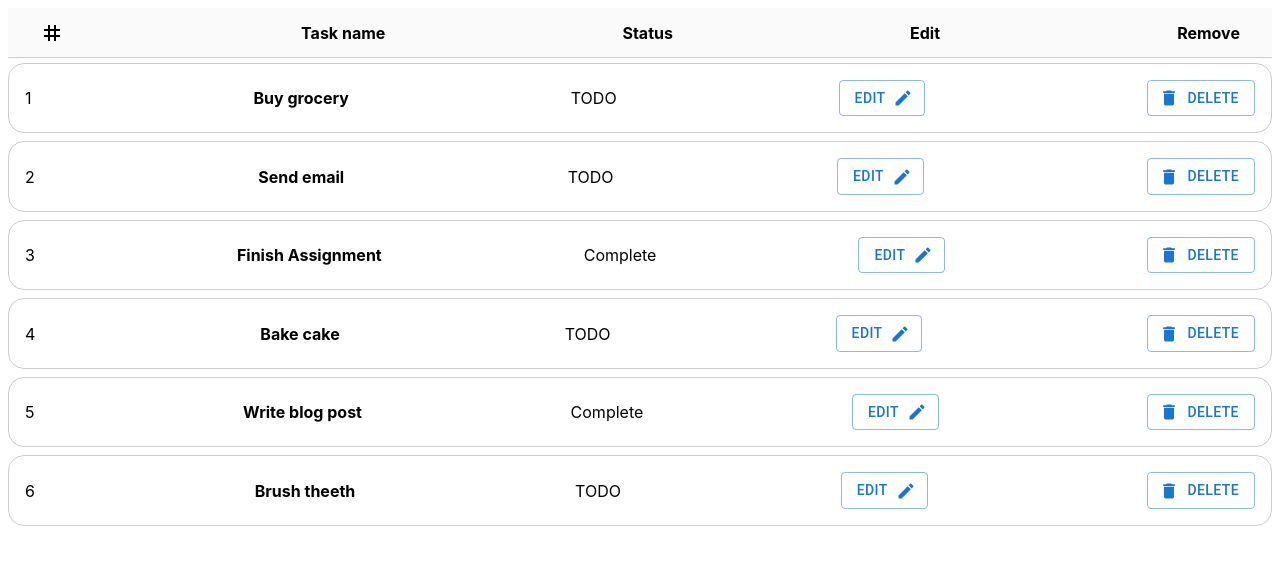
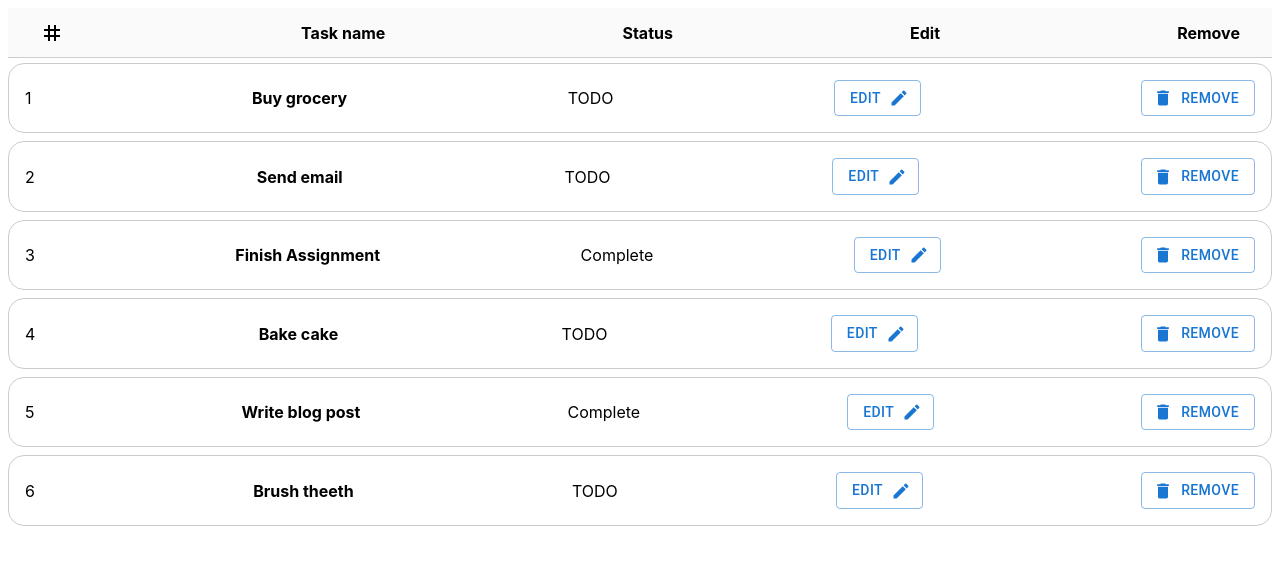
Before and after one commit to OlegAleksashov/ToDoList, a React (Create React App) app: page / in a window 1280 px wide. Shown: the top 564 px of the page. Built offline with nearby package versions, Linux system fonts and the light colour scheme.

Commit message:
added functionality for delete button

```diff
--- a/src/componets/Task/Task.jsx
+++ b/src/componets/Task/Task.jsx
@@ -7,7 +7,7 @@ import EditIcon from "@mui/icons-material/Edit";
 // <Stack direction="row" spacing={2}>
 // </Stack>
 
-const Task = ({ number, description, status }) => {
+const Task = ({ number, description, status, onDelete }) => {
   return (
     <li>
       {number}
@@ -18,8 +18,12 @@ const Task = ({ number, description, status }) => {
       <Button variant="outlined" endIcon={<EditIcon />}>
         Edit
       </Button>
-      <Button variant="outlined" startIcon={<DeleteIcon />}>
-        Delete
+      <Button
+        onClick={onDelete}
+        variant="outlined"
+        startIcon={<DeleteIcon />}
+      >
+        Remove
       </Button>
     </li>
   );
--- a/src/componets/TaskList/TaslList.jsx
+++ b/src/componets/TaskList/TaslList.jsx
@@ -1,18 +1,27 @@
-import React from "react";
-import { taskSearchResult } from "../../constant/mock";
+import React, { useState } from "react";
 import Task from "../Task/Task";
-import './TaskList.css'
+import "./TaskList.css";
 
-const TaslList = () => {
+const TaslList = ({ tasks }) => {
+  const [tasklist, setTasklist] = useState(tasks);
+
+  const handleDelete = (index) => {
+    const updatedTasks = tasklist.filter((item, i) => i !== index);
+    setTasklist(updatedTasks);
+  };
+
   return (
     <div>
       <ul>
-        {taskSearchResult.map((element, index) => (
+        {tasklist.map((element, index) => (
           <Task
             key={index}
             number={element.number}
             description={element.description}
             status={element.status}
+            onDelete={() => {
+              handleDelete(index);
+            }}
           />
         ))}
       </ul>
--- a/src/componets/TaskTable/TaskTable.jsx
+++ b/src/componets/TaskTable/TaskTable.jsx
@@ -1,12 +1,13 @@
 import React from "react";
 import HeaderOfTaskList from "../HeaderOfTaskList/HeaderOfTaskList";
 import TaskList from "../TaskList/TaslList";
+import { taskSearchResult } from "../../constant/mock";
 
 const TaskTable = () => {
   return (
     <>
       <HeaderOfTaskList />
-      <TaskList/>
+      <TaskList tasks={taskSearchResult}/>
     </>
   );
 };
```
